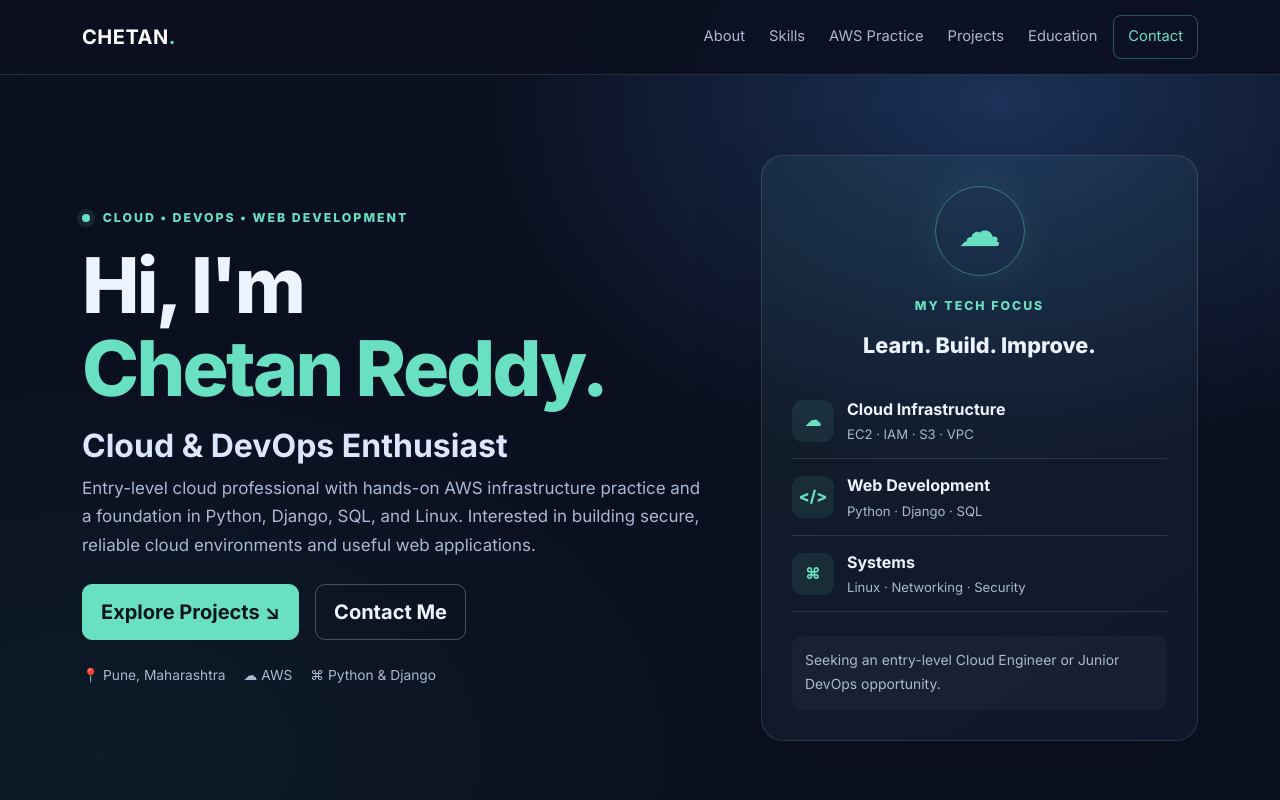
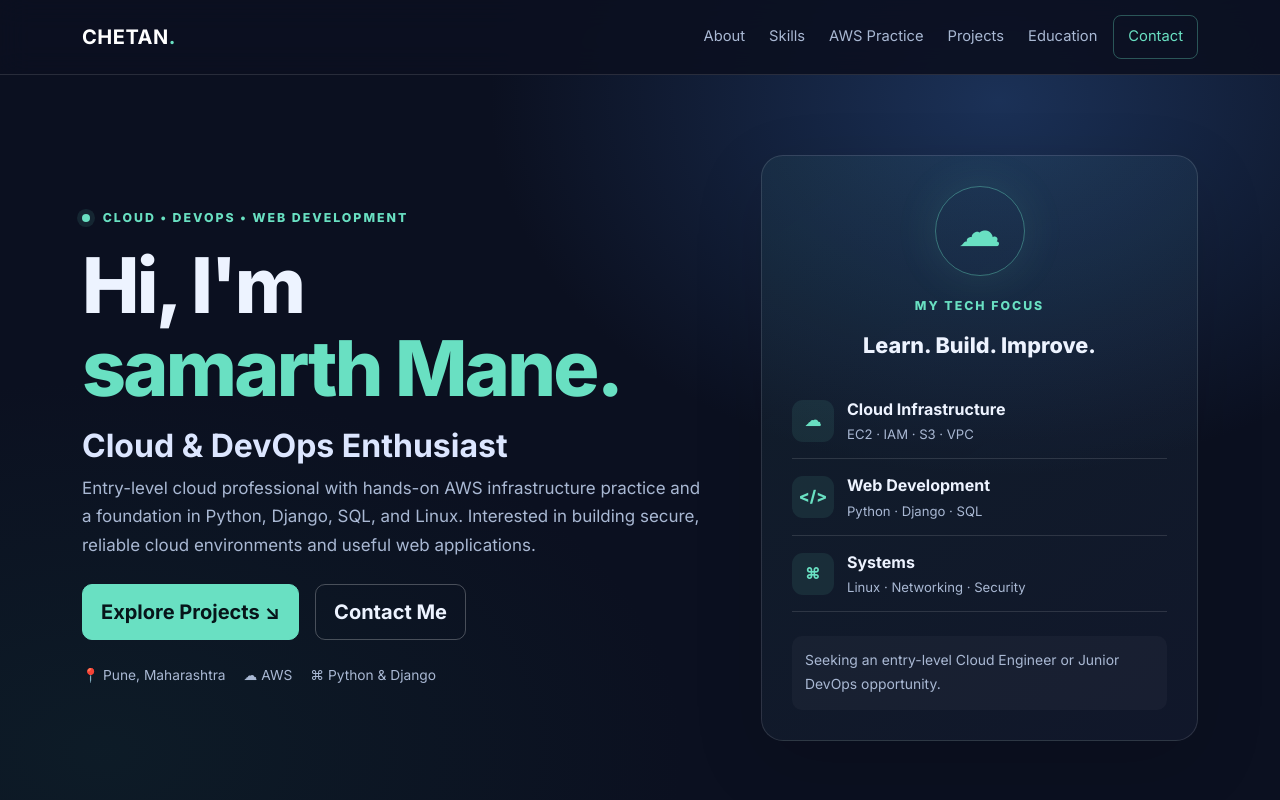
Before and after one commit to msamarth199-ui/project, a plain HTML site: page index.html in a window 1280 px wide. Shown: the top 800 px of the page. Drawn offline with nearby package versions, Linux system fonts and the light colour scheme.

Commit message:
Update index.html

```diff
--- a/index.html
+++ b/index.html
@@ -34,7 +34,7 @@
     <div class="row align-items-center g-5">
       <div class="col-lg-7">
         <p class="eyebrow mb-3"><span class="status-dot"></span> CLOUD • DEVOPS • WEB DEVELOPMENT</p>
-        <h1>Hi, I'm <span>Chetan Reddy.</span></h1>
+        <h1>Hi, I'm <span>samarth Mane.</span></h1>
         <h2 class="hero-subtitle">Cloud &amp; DevOps Enthusiast</h2>
         <p class="hero-copy">Entry-level cloud professional with hands-on AWS infrastructure practice and a foundation in Python, Django, SQL, and Linux. Interested in building secure, reliable cloud environments and useful web applications.</p>
         <div class="d-flex flex-wrap gap-3 mt-4">
```
